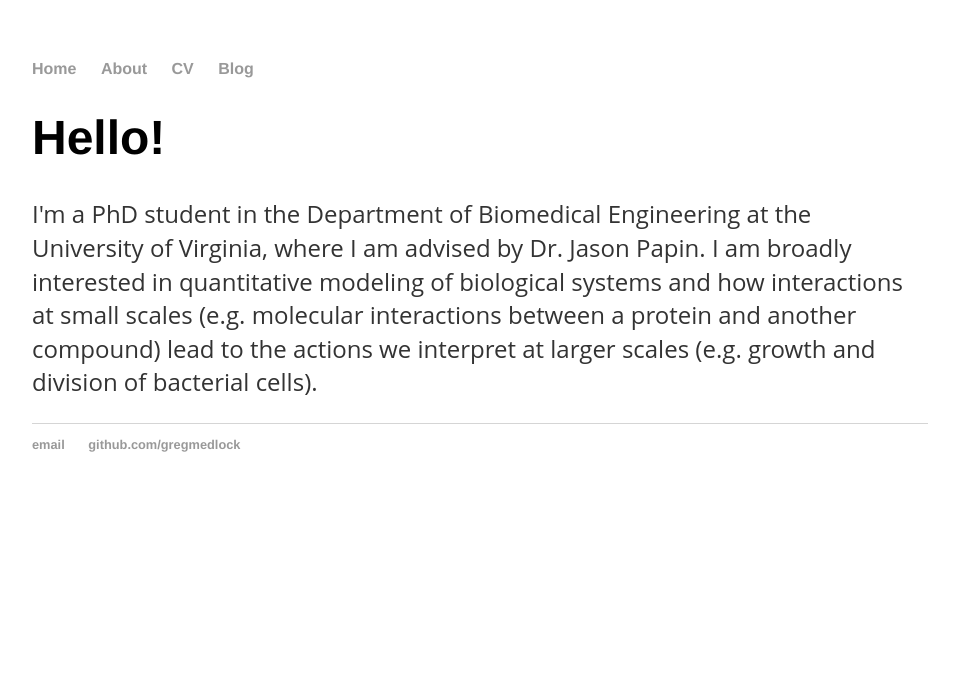
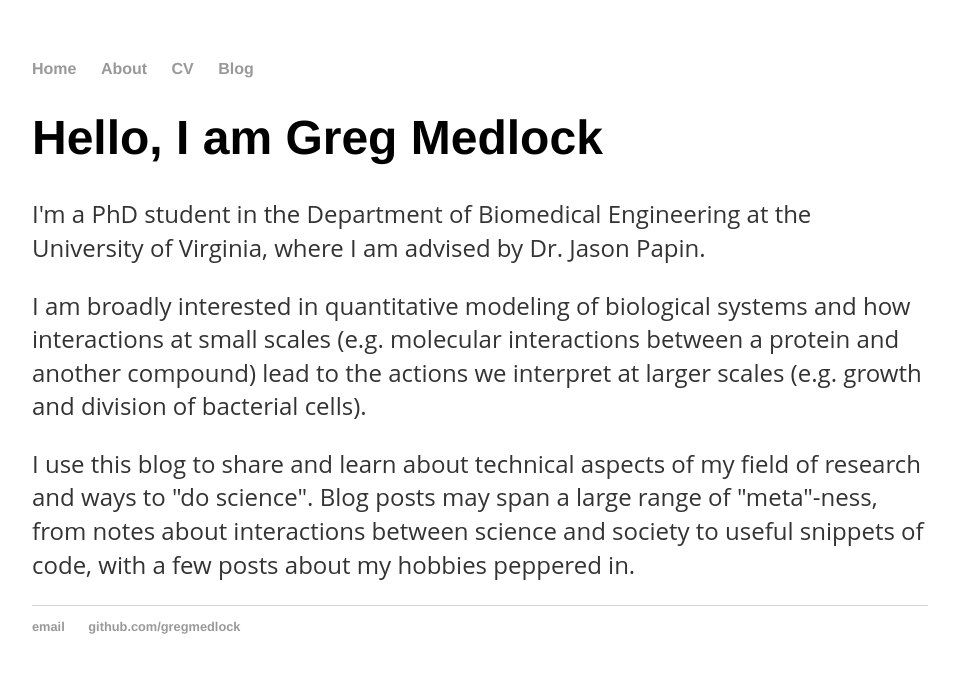
Before and after one commit to gregmedlock/gregmedlock.github.io, a Jekyll site: the page built from index.html, in a window 1280 px wide. Shown: the top 673 px of the page, without its empty margins (160-1119 px from the left). Built offline with Jekyll 4.4.1, drawn with Linux system fonts in a browser that asks for light colours.

Commit message:
updated landing page text

```diff
--- a/index.html
+++ b/index.html
@@ -3,6 +3,8 @@ layout: default
 title: Greg Medlock
 ---
 <div class="blurb">
-	<h1>Hello!</h1>
-	<p>I'm a PhD student in the Department of Biomedical Engineering at the University of Virginia, where I am advised by Dr. Jason Papin. I am broadly interested in quantitative modeling of biological systems and how interactions at small scales (e.g. molecular interactions between a protein and another compound) lead to the actions we interpret at larger scales (e.g. growth and division of bacterial cells).</p>
+	<h1>Hello, I am Greg Medlock</h1>
+	<p>I'm a PhD student in the Department of Biomedical Engineering at the University of Virginia, where I am advised by Dr. Jason Papin.<p>
+	<p>I am broadly interested in quantitative modeling of biological systems and how interactions at small scales (e.g. molecular interactions between a protein and another compound) lead to the actions we interpret at larger scales (e.g. growth and division of bacterial cells).</p>
+  <p>I use this blog to share and learn about technical aspects of my field of research and ways to "do science". Blog posts may span a large range of "meta"-ness, from notes about interactions between science and society to useful snippets of code, with a few posts about my hobbies peppered in.</p>
 </div><!-- /.blurb -->
```
